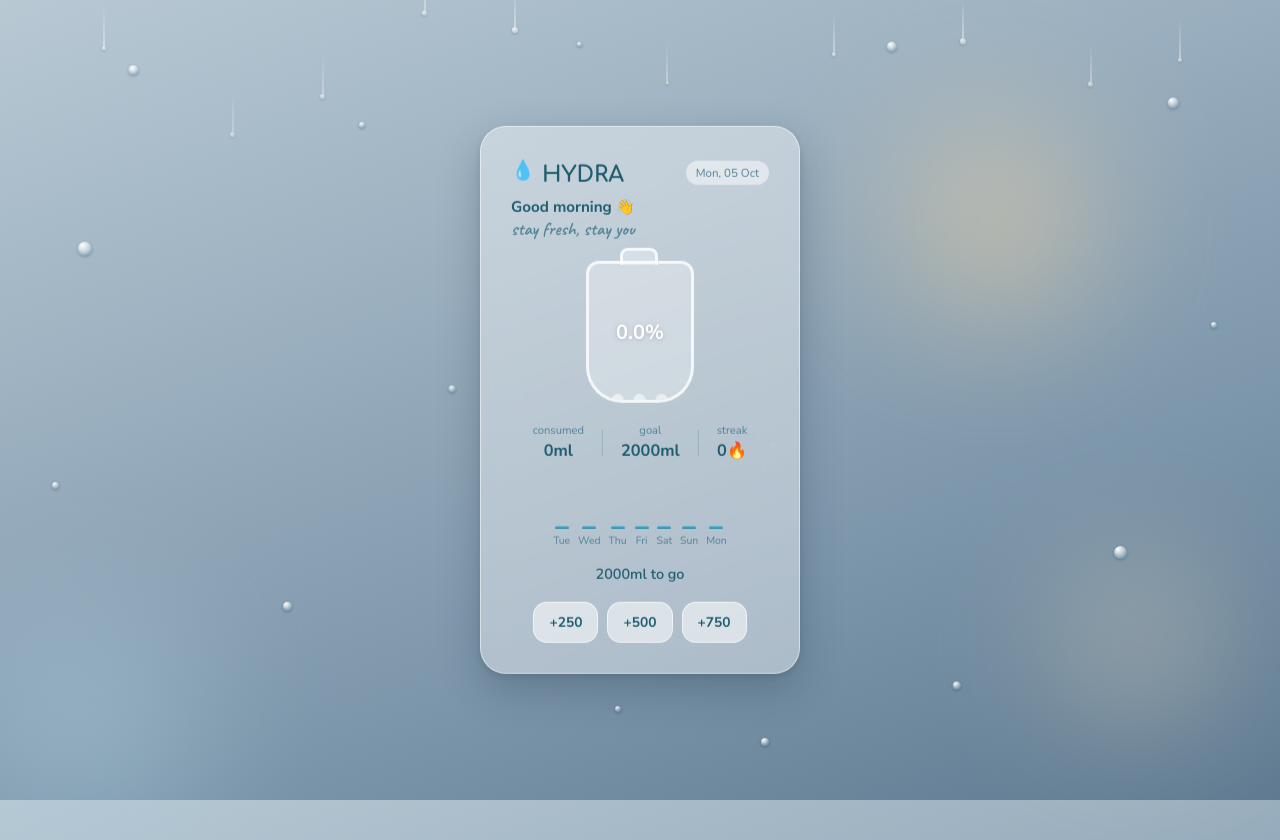
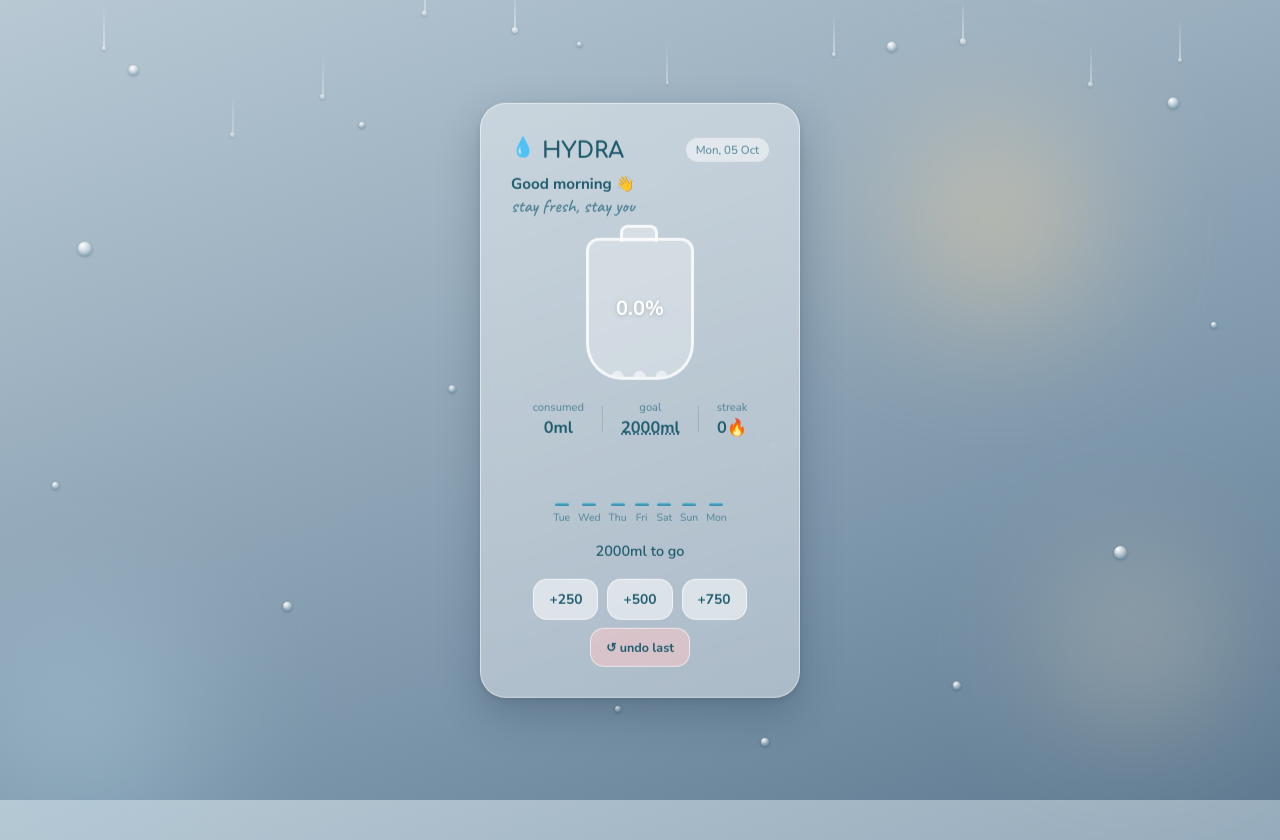
Before and after one commit to neharai18/hydra, a Flask app: page /dashboard in a window 1280 px wide. Run offline with Flask 3, Linux system fonts and the light colour scheme; data comes from the database, SQL or seed files in the repository; data that the repository does not hold is empty.

Commit message:
Add redirect after logging, editable goal, and undo last entry

```diff
--- a/app.py
+++ b/app.py
@@ -1,5 +1,5 @@
 from datetime import datetime
-from flask import Flask, render_template
+from flask import Flask, render_template, redirect
 import sqlite3
 
 app = Flask(__name__)
@@ -61,7 +61,7 @@ def log_water(amount):
     conn.execute("INSERT INTO water_log (amount, timestamp) VALUES (?, ?)", (amount, timestamp))
     conn.commit()
     conn.close()
-    return f"Logged {amount}ml at {timestamp}"
+    return redirect("/dashboard")
 
 @app.route("/today")
 def today_total():
@@ -89,6 +89,20 @@ def progress():
     percentage = round((today_total / daily_goal) * 100, 1)
 
     return f"Progress: {today_total}ml / {daily_goal}ml ({percentage}%)"
+@app.route("/set-goal/<int:new_goal>")
+def set_goal(new_goal):
+    conn = sqlite3.connect("hydra.db")
+    conn.execute("UPDATE settings SET daily_goal = ? WHERE id = 1", (new_goal,))
+    conn.commit()
+    conn.close()
+    return redirect("/dashboard")
+@app.route("/undo")
+def undo_last():
+    conn = sqlite3.connect("hydra.db")
+    conn.execute("DELETE FROM water_log WHERE id = (SELECT MAX(id) FROM water_log)")
+    conn.commit()
+    conn.close()
+    return redirect("/dashboard")
 
 @app.route("/dashboard")
 def dashboard():
--- a/templates/dashboard.html
+++ b/templates/dashboard.html
@@ -153,7 +153,7 @@ h1 { font-family:'Comfortaa',cursive; font-weight:700; font-size:1.4em; color:va
     <div class="stats-row">
     <div class="stat"><span class="stat-label">consumed</span><span class="stat-value">{{ today_total }}ml</span></div>
     <div class="stat-divider"></div>
-    <div class="stat"><span class="stat-label">goal</span><span class="stat-value">{{ daily_goal }}ml</span></div>
+   <div class="stat"><span class="stat-label">goal</span><span class="stat-value" onclick="editGoal({{ daily_goal }})" style="cursor:pointer; text-decoration:underline dotted;">{{ daily_goal }}ml</span></div>
     <div class="stat-divider"></div>
     <div class="stat"><span class="stat-label">streak</span><span class="stat-value">{{ streak }}🔥</span></div>
   </div>
@@ -175,6 +175,9 @@ h1 { font-family:'Comfortaa',cursive; font-weight:700; font-size:1.4em; color:va
     <a href="/log/500" class="add-btn">+500</a>
     <a href="/log/750" class="add-btn">+750</a>
   </div>
+  <div style="margin-top: 8px;">
+    <a href="/undo" class="add-btn" style="background: rgba(255,200,200,0.5); font-size: 0.78em;" onclick="return confirm('Remove your last water log entry?');">↺ undo last</a>
+  </div>
 </main>
 
 <script>
@@ -194,6 +197,12 @@ document.querySelectorAll('.add-btn').forEach(btn => {
     setTimeout(() => window.location.href = href, 350);
   });
 });
+function editGoal(current) {
+  const newGoal = prompt("Set your daily water goal (ml):", current);
+  if (newGoal && !isNaN(newGoal) && newGoal > 0) {
+    window.location.href = "/set-goal/" + newGoal;
+  }
+}
 </script>
 </body>
 </html>
```
